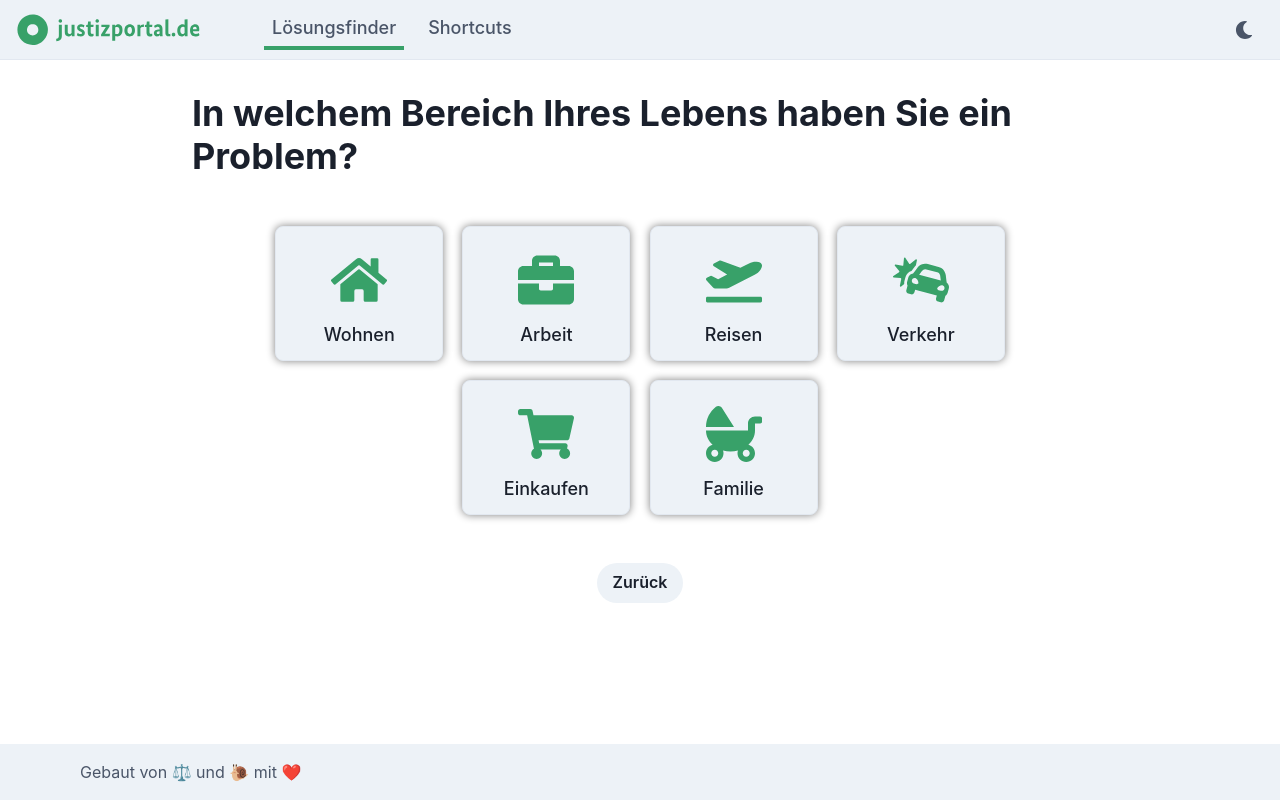
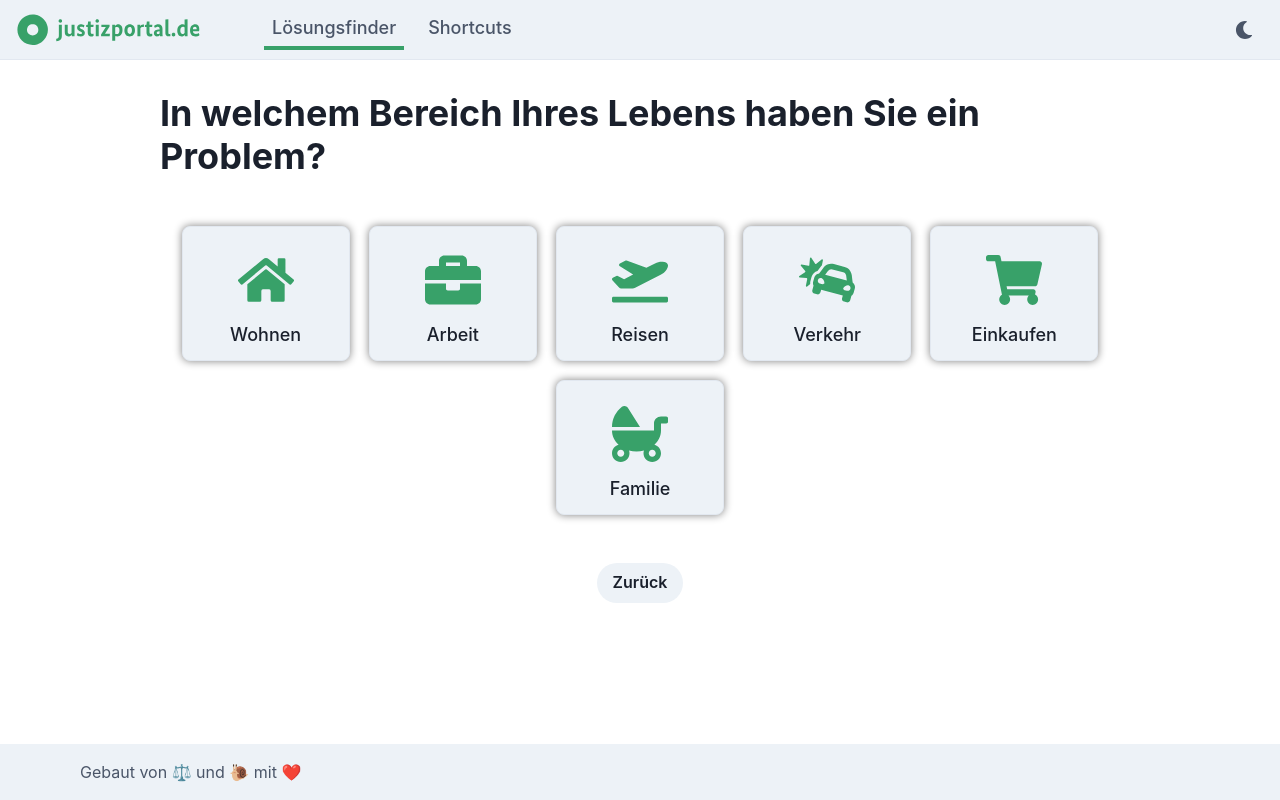
Before and after one commit to tech4germany/bmjv-justizportal, a React (Create React App) app: page /solutionexplorer in a window 1280 px wide. Built offline with nearby package versions, Linux system fonts and the light colour scheme.

Commit message:
Improved page layout

```diff
--- a/src/components/shared/PageBody.tsx
+++ b/src/components/shared/PageBody.tsx
@@ -1,4 +1,4 @@
-import { BoxProps, VStack } from '@chakra-ui/react';
+import { BoxProps, HStack, VStack } from '@chakra-ui/react';
 import * as React from 'react';
 import { Helmet } from 'react-helmet-async';
 
@@ -6,23 +6,23 @@ interface Props extends BoxProps {
   title: string;
 }
 
-export const PageBody = ({ children, title, ...rest }: Props) => {
+export const PageBody = ({ children, title, margin, ...rest }: Props) => {
   return (
     <>
       <Helmet>
         <title>Justiz Portal - {title}</title>
       </Helmet>
+      <HStack alignSelf="center" justify="center" align="start" width="100%" flex={1}>
         <VStack
-        alignSelf="center"
           textAlign="left"
-        padding="2em"
+          margin={margin || '2em'}
           spacing={{ base: '2em', md: '3em' }}
-        style={{ marginInlineStart: 0 }}
           maxW="60em"
           flex={1}
           {...rest}>
           {children}
         </VStack>
+      </HStack>
     </>
   );
 };
```
Lines whose indentation alone changed are shown as unchanged.
